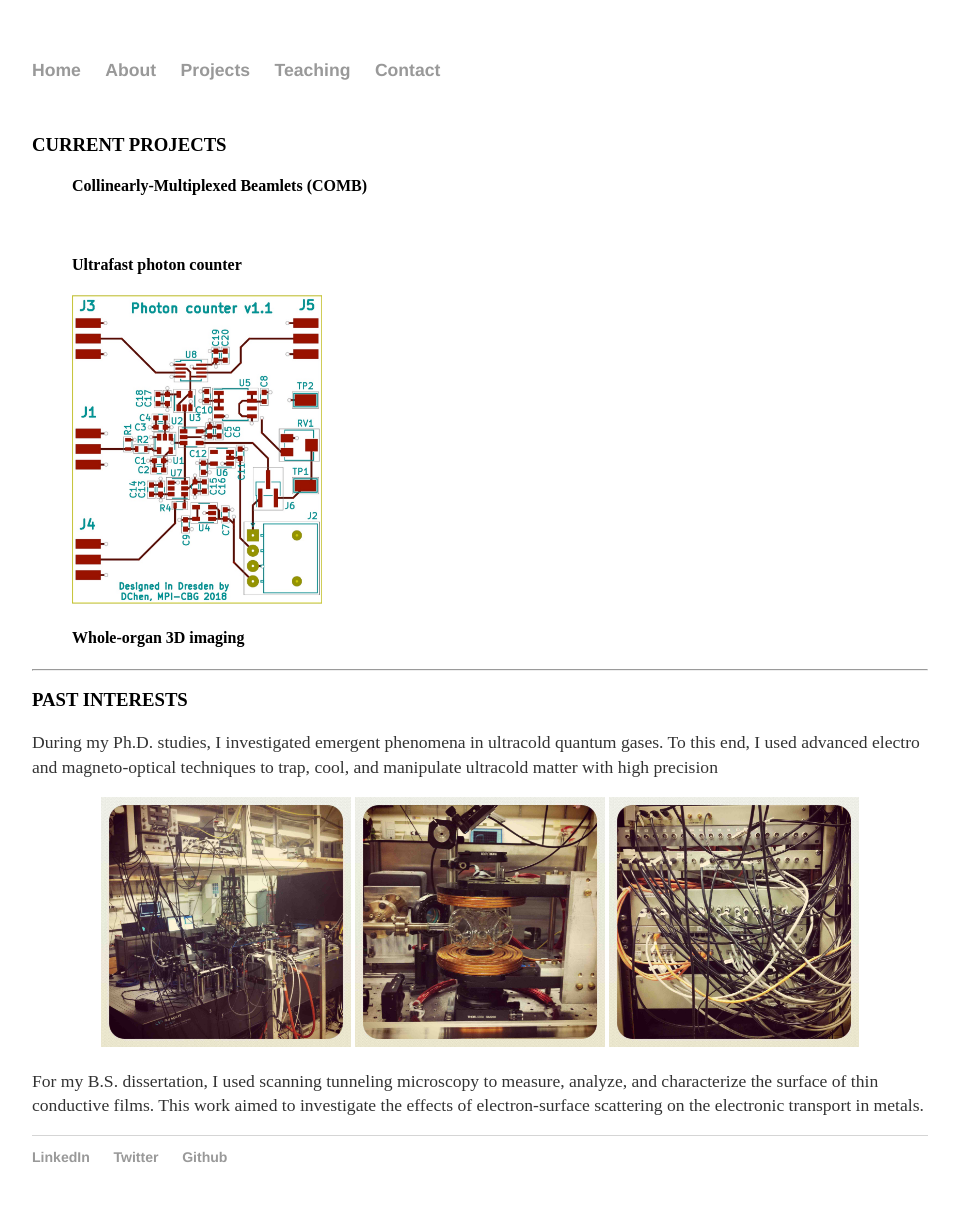
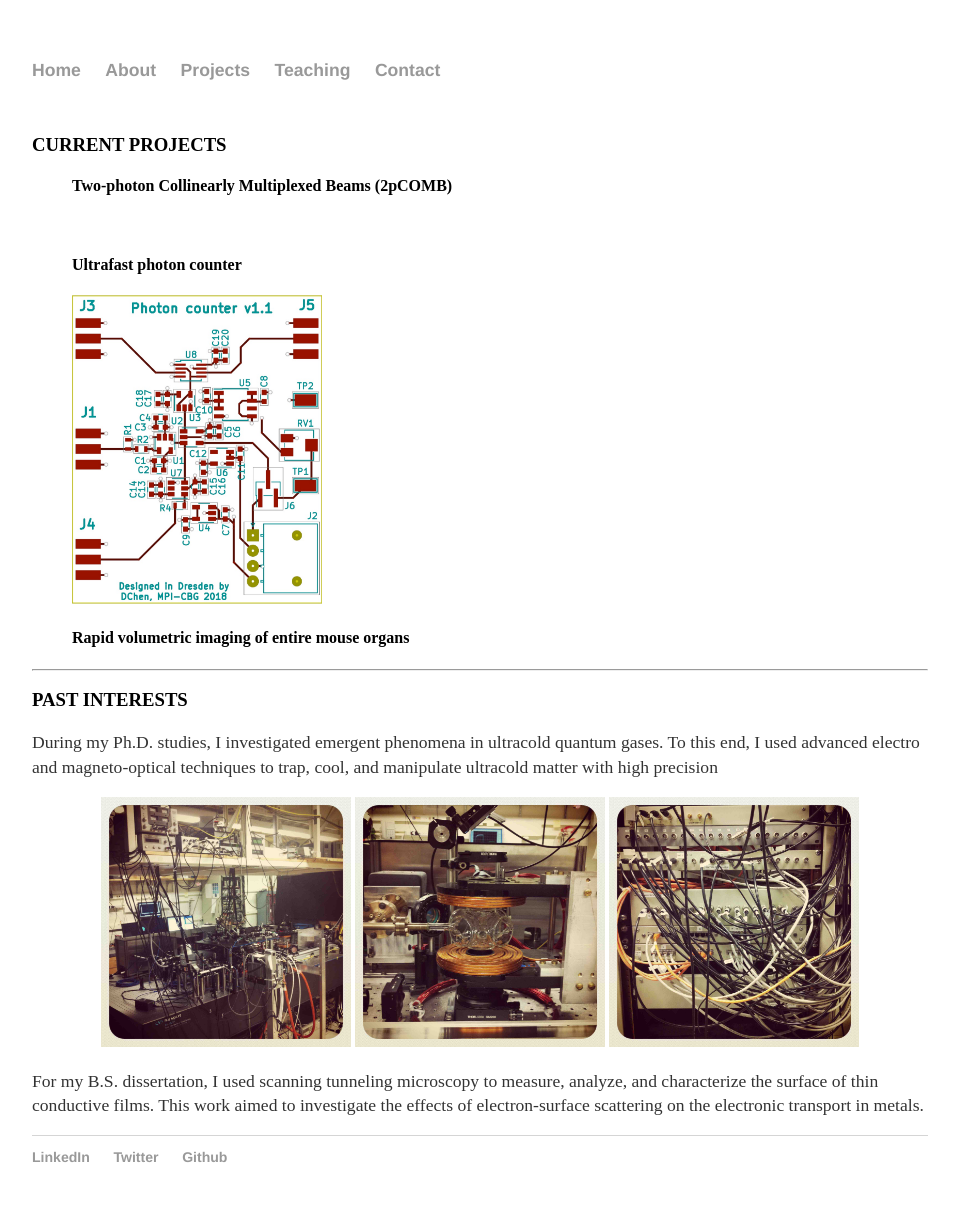
Before and after one commit to davidchenlee/davidchenlee.github.io, a Jekyll site: the page built from projects/projects.html, in a window 1280 px wide. Shown: the whole page, without its empty margins (160-1119 px from the left). Built offline with Jekyll 4.4.1, drawn with Linux system fonts in a browser that asks for light colours.

Commit message:
update projects.html

```diff
--- a/projects/projects.html
+++ b/projects/projects.html
@@ -5,14 +5,14 @@ title: David Chen
 
 <h3>CURRENT PROJECTS</h3>
 <ul style="list-style-type:none">
-<h4>Collinearly-Multiplexed Beamlets (COMB)</h4>
+<h4>Two-photon Collinearly Multiplexed Beams (2pCOMB)</h4>
 
 <br>
 <h4>Ultrafast photon counter</h4>
 <img src="/projects/Photoncounter.jpg" alt="Photon-counter" style="width:250px">
 
 <br>
-<h4>Whole-organ 3D imaging</h4>
+<h4>Rapid volumetric imaging of entire mouse organs</h4>
 </ul>
 <hr>
 
```
Also changed, not shown: about/about.html (+5 -5 lines).
